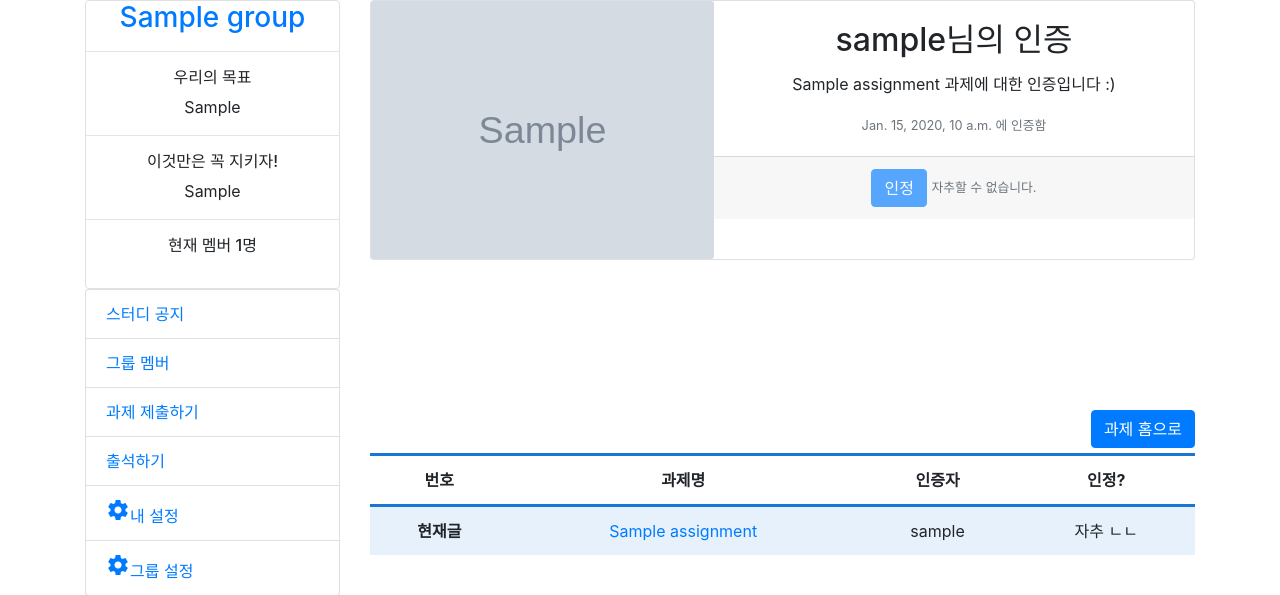
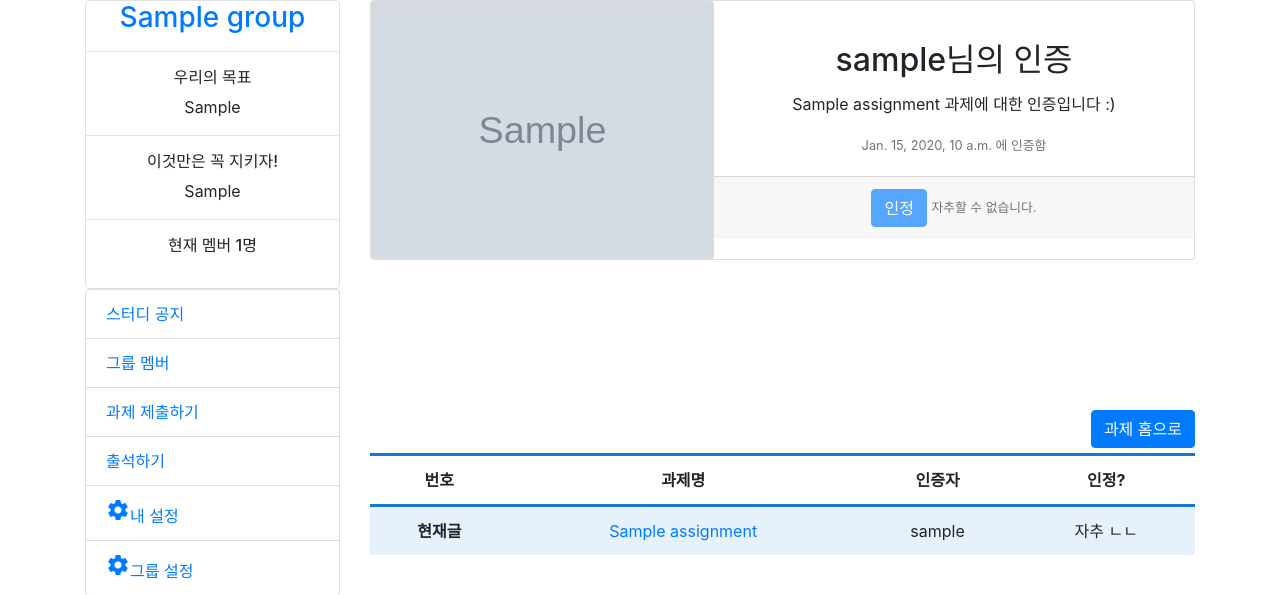
Before and after one commit to pirogramming/Admit-Study-Manager, a Django app: page /assignment/1/done_detail/ in a window 1280 px wide. Shown: the part 110-705 px from the top of the page. Run offline with Django 3.2, Linux system fonts and the light colour scheme; a user stored in the database is signed in; tables that the repository leaves empty hold one stand-in row (values such as "Sample post"); grey boxes marked "Sample" are stand-in pictures; some libraries are stand-ins or nearby versions; some web fonts are replaced.

Commit message:
인증글 디테일에서 사진 크기 키우고 텍스트 vertical align

```diff
--- a/start/assignment/templates/assignment/done_detail.html
+++ b/start/assignment/templates/assignment/done_detail.html
@@ -4,10 +4,11 @@
 
     {{ message.message }}
 
+
     <div class="card mb-3 text-center">
-  <div class="row no-gutters">
-    <div class="col-5 text-center">
-      <img src="{{ done.done_img.url }}" class="card-img" style="max-height:300px">
+  <div class="row no-gutters align-items-center">
+    <div class="col-5">
+      <img src="{{ done.done_img.url }}" class="card-img" style="width:100%; height:auto">
     </div>
     <div class="col-7">
       <div class="card-body">
@@ -15,7 +16,7 @@
         <p class="card-text">{{ done.assignment.title }} 과제에 대한 인증입니다 :)</p>
         <p class="card-text"><small class="text-muted">{{ done.created_at }} 에 인증함</small></p>
       </div>
-      <div class="card-footer">
+      <div class="card-footer align-self-end">
           {% if user != done.author %}
                     {% if user in done.injung_check %}
                         <a href="#" class="btn btn-primary disabled">인정</a>
```
